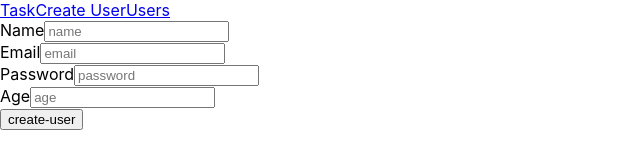
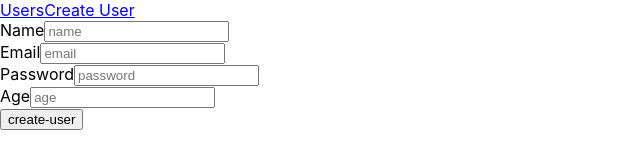
Before and after one commit to ksamy90/mongo-frontend, a React (Create React App) app: page /createuser in a window 1280 px wide. Shown: the top 160 px of the page, without its empty margins (0-640 px from the left). Built offline with nearby package versions, Linux system fonts and the light colour scheme.

Commit message:
edit routes and links

```diff
--- a/src/components/header.js
+++ b/src/components/header.js
@@ -5,13 +5,10 @@ const Header = () => {
   return (
     <div>
       <NavLink to="/" activeclassName="is-active" exact={true}>
-        Task
+        Users
       </NavLink>
       <NavLink to="/createuser" activeclassName="is-active">
         Create User
-      </NavLink>
-      <NavLink to="/users" activeclassName="is-active">
-        Users
       </NavLink>
     </div>
   );
--- a/src/routers/AppRouter.js
+++ b/src/routers/AppRouter.js
@@ -12,7 +12,6 @@ const AppRouter = () => {
         <Switch>
           <Route exact path="/" component={Users} />
           <Route path="/createuser" component={CreateUser} />
-          <Route path="/users" component={Users} />
         </Switch>
       </div>
     </BrowserRouter>
```
